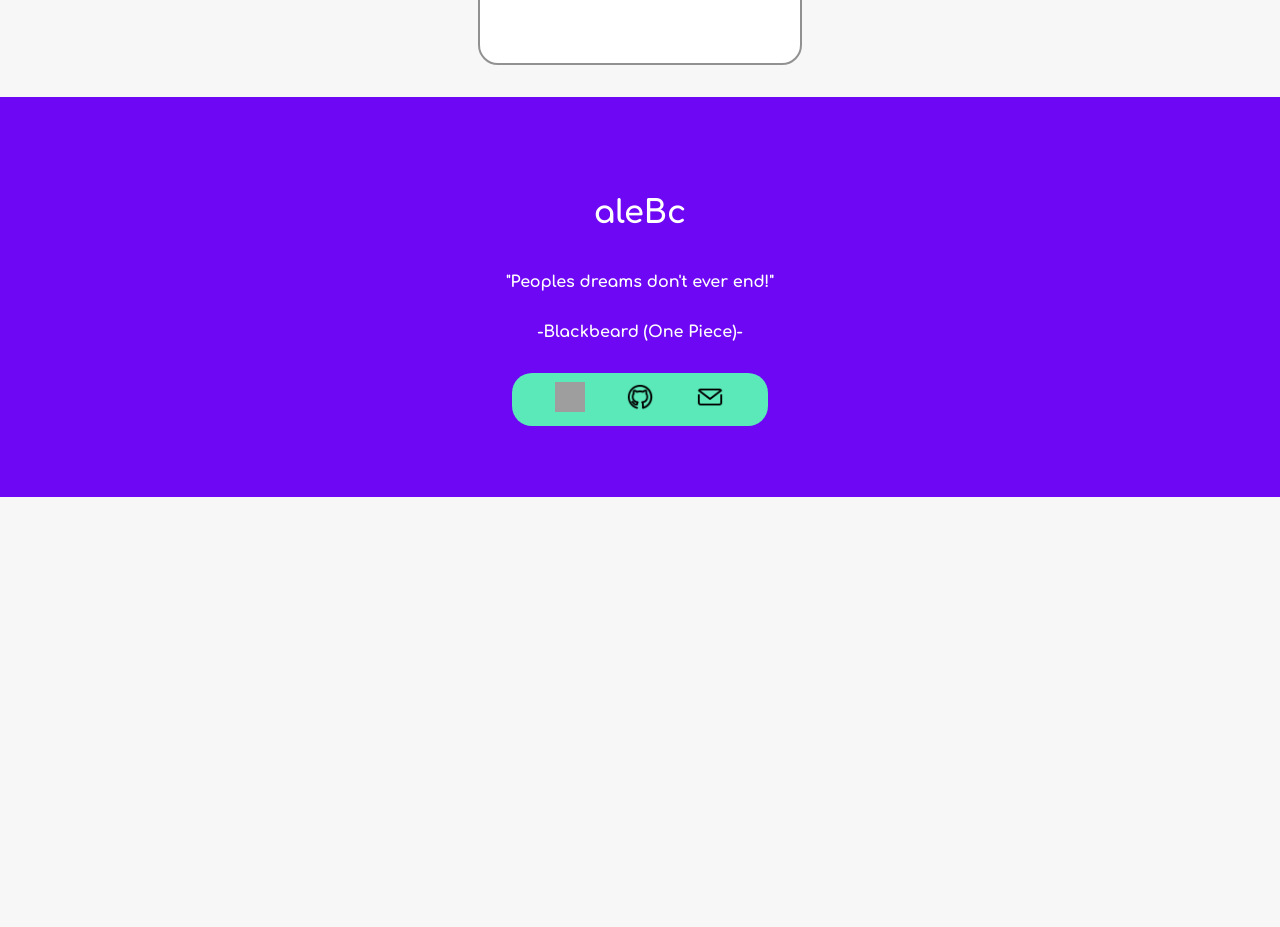
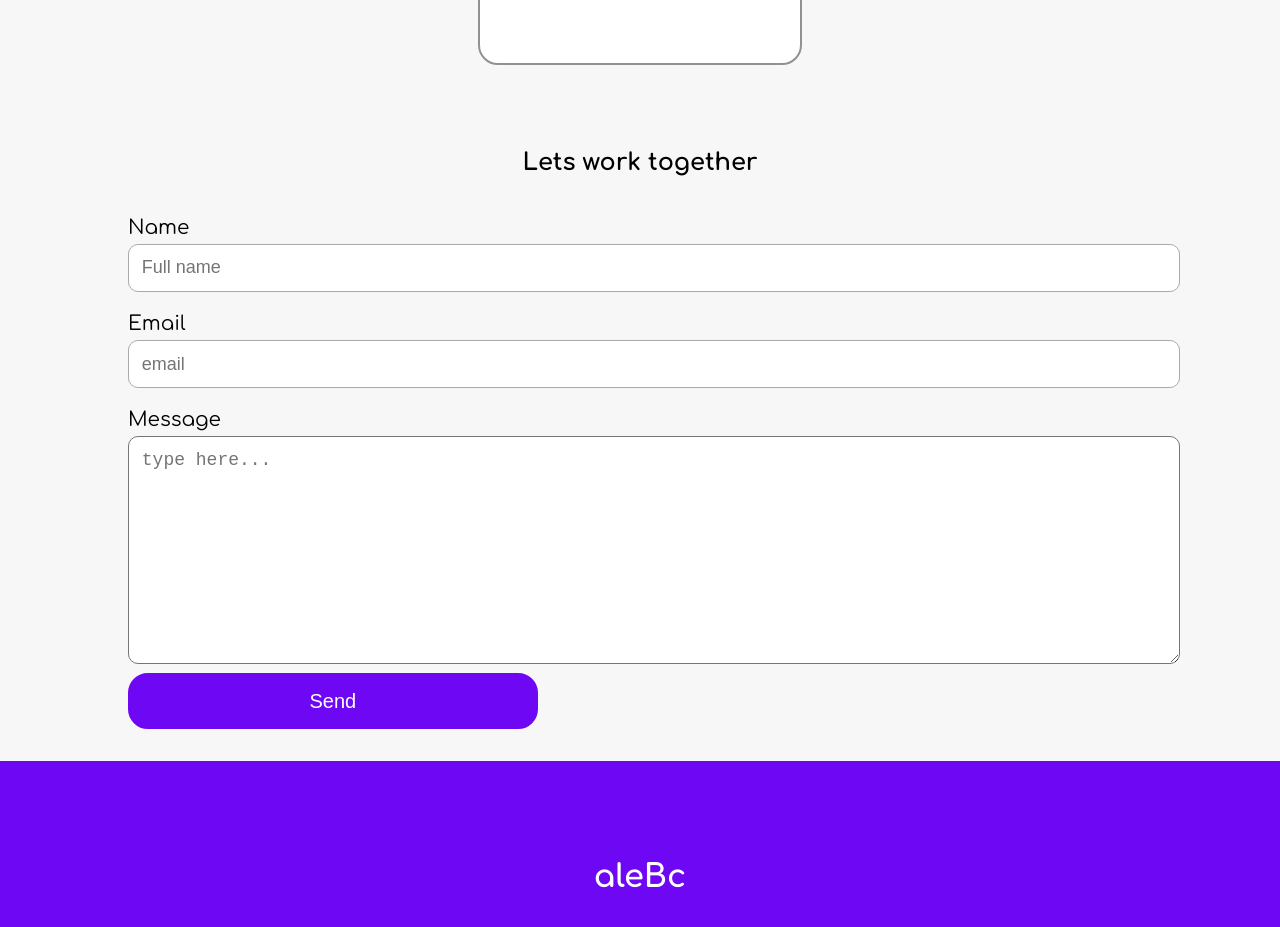
Before and after one commit to alebc96/portafolio, a React (Vite) app: page / in a window 1280 px wide. Shown: the part 2445-3372 px from the top of the page. Before the commit the page ends 2942 px from the top, so only its background shows below. Built offline with nearby package versions, Linux system fonts and the light colour scheme; grey boxes are pictures that could not be loaded.

Commit message:
second commit

```diff
--- a/package.json
+++ b/package.json
@@ -24,7 +24,7 @@
     "eslint": "^8.38.0",
     "eslint-plugin-react-hooks": "^4.6.0",
     "eslint-plugin-react-refresh": "^0.3.4",
-    "typescript": "^5.0.2",
+    "typescript": "^5.0.4",
     "vite": "^4.3.2"
   }
 }
--- a/src/App.tsx
+++ b/src/App.tsx
@@ -1,6 +1,7 @@
 import './App.css'
 import AboutMe from './components/aboutme/AboutMe'
 import Footer from './components/footer/Footer'
+import ContactForm from './components/form/ContactForm'
 import Header from './components/header/Header'
 import Presentation from './components/presentation/Presentation'
 import { Proyects } from './components/proyects/Proyects'
@@ -15,6 +16,7 @@ function App() {
       <Presentation></Presentation>
       <Skills></Skills>
       <Proyects></Proyects>
+      <ContactForm></ContactForm>
       <Footer></Footer>
     </>
   )
--- /dev/null
+++ b/src/components/form/ContactForm.css
@@ -0,0 +1,67 @@
+.form-container{
+    width: 100%;
+    margin: 0 auto;
+}
+
+.form-body{
+    width: 100%;
+    margin-top: 4rem;
+    display: flex;
+    flex-direction: column;
+    justify-content: center;
+    gap: 0.6rem;
+    align-items: center;
+}
+.input-container{
+    width: 80%;
+    display: flex;
+    flex-direction: column;
+    justify-content: space-between;
+}
+
+.input-container > input{
+    width: 100%;
+    padding: 0.8rem;
+    font-size: 18px;
+    border: 1px solid #aaaaaa;
+    border-radius: 10px;
+}
+
+.input-container > label{
+    font-size: 20px;
+    margin-bottom: 5px;
+    margin-top: 10px;
+}
+
+.input-container > textarea{
+    width: 100%;
+    padding: 0.8rem;
+    font-size: 18px;
+    border-radius: 10px;
+}
+
+.button-container{
+    width: 80%;
+}
+
+.button-container > button{
+    padding: 0.9rem;
+    width: 40%;
+    border-radius: 20px;
+    font-size: 20px;
+    background-color: #6E07F3;
+    color: #fff;
+    border: 2px solid #6E07F3;
+    transition: 0.4s ease-out;
+}
+
+.button-container > button:hover{
+    background-color: transparent;
+    border: 2px solid #6E07F3;
+    color: #6E07F3;
+}
+
+.input-container > input:focus,
+.input-container > textarea:focus {
+  border-color: #6E07F3;
+}
--- /dev/null
+++ b/src/components/form/ContactForm.tsx
@@ -0,0 +1,51 @@
+import { useState } from 'react'
+import './ContactForm.css'
+
+const ContactForm = () => {
+  const [formData, setFormData] = useState({name: '', email: '', message: ''});
+
+  const handleSubmit = (e: any) =>{
+    e.preventDefault()
+    alert(formData.message)
+  }
+
+  const handleChange = (e: React.ChangeEvent<HTMLInputElement>) =>{
+    const name = e.target?.name
+    const value = e.target?.value
+    setFormData({...formData, [name]: value})
+    console.log(formData)
+  }
+
+  const handleChangeTextArea = (e: React.ChangeEvent<HTMLTextAreaElement>) =>{
+    const value = e.target?.value
+    setFormData({...formData, ['message']: value})
+    console.log(formData)
+  }
+
+  return (
+    <div className='form-container'>
+      <form className='form-body' onSubmit={handleSubmit}>
+      <h2>Lets work together</h2>
+        <div className='input-container'>
+          <label>Name</label>
+          <input type="text" name='name' onChange={handleChange} value={formData.name} placeholder='Full name' />
+        </div>
+        <div className='input-container'>
+          <label>Email</label>
+            <input type="email" name='email' onChange={handleChange} value={formData.email} placeholder='email' />
+        </div>
+
+        <div className='input-container'>
+          <label>Message</label>
+          <textarea name='message' id='' onChange={handleChangeTextArea} value={formData.message} color='30' rows={10} placeholder='type here...'></textarea>
+        </div>
+        <div className="button-container">
+          <button type='submit'>Send</button>
+        </div>
+
+      </form>
+    </div>
+  )
+}
+
+export default ContactForm
```
Also changed, not shown: 1 other file (tests, documents, lock files or other folders).
